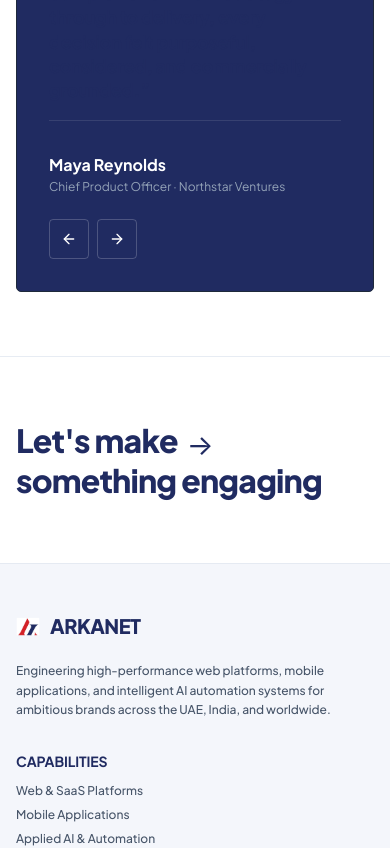
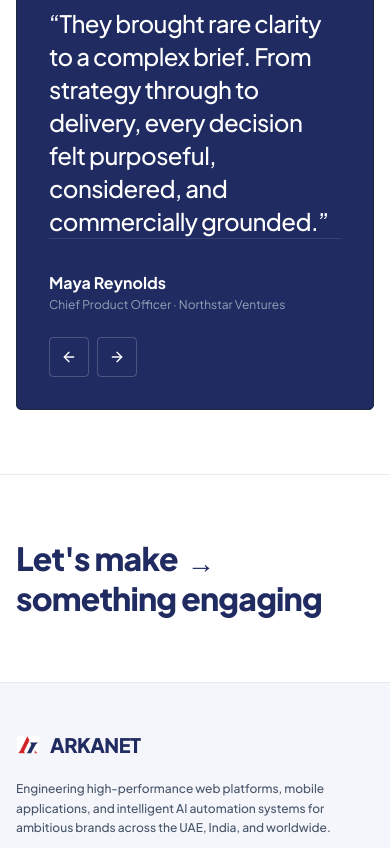
Before and after one commit to alishanea/arkanet-demo-, a Next.js app: page /about in a window 390 px wide. Shown: the part 4520-5368 px from the top of the page. Built offline with nearby package versions, Linux system fonts and the light colour scheme.

Commit message:
refactor(design-system): audit refinements for contrast, keyboard accessibility, reduced motion, card baselines, and font performance

```diff
--- a/src/app/globals.css
+++ b/src/app/globals.css
@@ -1,73 +1,72 @@
-@import url('https://fonts.googleapis.com/css2?family=Plus+Jakarta+Sans:wght@300;400;500;600;700;800&display=swap');
 @import "tailwindcss/base";
 @import "tailwindcss/components";
 @import "tailwindcss/utilities";
 
 :root {
-  --font-heading: 'Plus Jakarta Sans', -apple-system, BlinkMacSystemFont, sans-serif;
-  --font-sans: 'Plus Jakarta Sans', -apple-system, BlinkMacSystemFont, sans-serif;
+  --font-heading: var(--font-sans), 'Plus Jakarta Sans', -apple-system, BlinkMacSystemFont, sans-serif;
+  --font-sans: var(--font-sans), 'Plus Jakarta Sans', -apple-system, BlinkMacSystemFont, sans-serif;
   --brand-navy: #202B61;
 }
 
 @layer base {
   *, *::before, *::after {
-    font-family: 'Plus Jakarta Sans', -apple-system, BlinkMacSystemFont, sans-serif !important;
+    font-family: var(--font-sans), 'Plus Jakarta Sans', -apple-system, BlinkMacSystemFont, sans-serif;
   }
 
   button, input, select, textarea {
-    font-family: 'Plus Jakarta Sans', -apple-system, BlinkMacSystemFont, sans-serif !important;
+    font-family: var(--font-sans), 'Plus Jakarta Sans', -apple-system, BlinkMacSystemFont, sans-serif;
   }
 
   html {
-    font-family: 'Plus Jakarta Sans', -apple-system, BlinkMacSystemFont, sans-serif !important;
+    font-family: var(--font-sans), 'Plus Jakarta Sans', -apple-system, BlinkMacSystemFont, sans-serif;
     scroll-behavior: smooth;
   }
 
   body {
     @apply bg-[#f4f6fb] text-[#202B61] antialiased selection:bg-[#202B61] selection:text-white;
-    font-family: 'Plus Jakarta Sans', -apple-system, BlinkMacSystemFont, sans-serif !important;
+    font-family: var(--font-sans), 'Plus Jakarta Sans', -apple-system, BlinkMacSystemFont, sans-serif;
     line-height: 1.6;
     color: #202B61;
   }
 
-  /* ── LOCKED GLOBAL HEADING TYPOGRAPHY (NEVER COLLIDES, CONSISTENT SPACING & COLOR) ── */
+  /* ── LOCKED GLOBAL HEADING TYPOGRAPHY (PREVENTS COLLISION, BALANCED LINE-HEIGHTS) ── */
   h1 {
-    font-family: 'Plus Jakarta Sans', sans-serif !important;
-    font-size: clamp(32px, 5.2vw, 68px) !important;
-    font-weight: 800 !important;
-    line-height: 1.2 !important;
-    letter-spacing: -0.025em !important;
-    color: #202B61 !important;
+    font-family: var(--font-sans), 'Plus Jakarta Sans', sans-serif;
+    font-size: clamp(32px, 5.2vw, 68px);
+    font-weight: 800;
+    line-height: 1.2;
+    letter-spacing: -0.025em;
+    color: #202B61;
   }
 
   h2 {
-    font-family: 'Plus Jakarta Sans', sans-serif !important;
-    font-size: clamp(24px, 3.4vw, 44px) !important;
-    font-weight: 800 !important;
-    line-height: 1.25 !important;
-    letter-spacing: -0.02em !important;
-    color: #202B61 !important;
+    font-family: var(--font-sans), 'Plus Jakarta Sans', sans-serif;
+    font-size: clamp(24px, 3.4vw, 44px);
+    font-weight: 800;
+    line-height: 1.25;
+    letter-spacing: -0.02em;
+    color: #202B61;
   }
 
   h3 {
-    font-family: 'Plus Jakarta Sans', sans-serif !important;
-    font-size: clamp(18px, 2vw, 24px) !important;
-    font-weight: 700 !important;
-    line-height: 1.35 !important;
-    letter-spacing: -0.015em !important;
-    color: #202B61 !important;
+    font-family: var(--font-sans), 'Plus Jakarta Sans', sans-serif;
+    font-size: clamp(18px, 2vw, 24px);
+    font-weight: 700;
+    line-height: 1.35;
+    letter-spacing: -0.015em;
+    color: #202B61;
   }
 
   h4, h5, h6 {
-    font-family: 'Plus Jakarta Sans', sans-serif !important;
-    font-weight: 700 !important;
-    line-height: 1.4 !important;
-    letter-spacing: -0.01em !important;
-    color: #202B61 !important;
+    font-family: var(--font-sans), 'Plus Jakarta Sans', sans-serif;
+    font-weight: 700;
+    line-height: 1.4;
+    letter-spacing: -0.01em;
+    color: #202B61;
   }
 
   p {
-    font-family: 'Plus Jakarta Sans', sans-serif !important;
+    font-family: var(--font-sans), 'Plus Jakarta Sans', sans-serif;
     line-height: 1.65;
   }
 }
@@ -164,7 +163,25 @@
   .font-heading,
   .font-mono,
   .font-serif {
-    font-family: 'Plus Jakarta Sans', -apple-system, BlinkMacSystemFont, sans-serif !important;
+    font-family: var(--font-sans), 'Plus Jakarta Sans', -apple-system, BlinkMacSystemFont, sans-serif;
+  }
+
+  .focus-ring {
+    @apply focus-visible:outline-none focus-visible:ring-2 focus-visible:ring-[#202B61] focus-visible:ring-offset-2;
+  }
+}
+
+/* Accessibility: Respect Reduced Motion Preferences */
+@media (prefers-reduced-motion: reduce) {
+  *, *::before, *::after {
+    animation-duration: 0.01ms !important;
+    animation-iteration-count: 1 !important;
+    transition-duration: 0.01ms !important;
+    scroll-behavior: auto !important;
+  }
+  .animate-marquee {
+    animation: none !important;
+    transform: none !important;
   }
 }
 
--- a/src/components/about/AboutCTA.tsx
+++ b/src/components/about/AboutCTA.tsx
@@ -11,9 +11,17 @@ export function AboutCTA({ onOpenBooking }: AboutCTAProps) {
     <section className="relative z-20 bg-white text-[#202B61] py-16 sm:py-20 lg:py-24 px-4 sm:px-8 lg:px-12 text-left select-none border-t border-slate-200/80">
       <div className="max-w-7xl mx-auto space-y-4 sm:space-y-8">
         <div
-          className="group cursor-pointer inline-block outline-none focus:outline-none focus-visible:outline-none focus:ring-0 active:outline-none select-none"
+          className="group cursor-pointer inline-block rounded-xl focus-visible:outline-none focus-visible:ring-2 focus-visible:ring-[#202B61] focus-visible:ring-offset-4 select-none"
           onClick={onOpenBooking}
+          onKeyDown={(e) => {
+            if (e.key === "Enter" || e.key === " ") {
+              e.preventDefault();
+              onOpenBooking();
+            }
+          }}
           tabIndex={0}
+          role="button"
+          aria-label="Start a project: Let's make something engaging"
         >
           <h2 className="hero-h1 text-[#202B61]">
             <span>Let&apos;s make</span>
--- a/src/components/home/OurProcess.tsx
+++ b/src/components/home/OurProcess.tsx
@@ -104,19 +104,23 @@ const ProcessCard: React.FC<{ step: ProcessStep; index: number; total: number }>
           style={{ y: textY }}
           className="flex flex-col justify-between space-y-5 sm:space-y-7"
         >
-          {/* Top: Large Step Number */}
+          {/* Top: Large Step Number (Accessible Semantic Association) */}
           <div>
-            <span className="font-heading text-4xl sm:text-5xl lg:text-6xl font-extrabold text-[#202B61]/25 select-none leading-none tracking-tight block">
+            <span
+              aria-hidden="true"
+              className="font-heading text-4xl sm:text-5xl lg:text-6xl font-extrabold text-[#202B61]/35 select-none leading-none tracking-tight block"
+            >
               {step.stepNumber}
             </span>
           </div>
 
-          {/* Title & Description (Exact 18 words each) */}
+          {/* Title & Description */}
           <div className="space-y-2 sm:space-y-3">
             <h3 className="text-2xl sm:text-3xl lg:text-4xl font-extrabold font-heading text-[#202B61] tracking-tight">
+              <span className="sr-only">Step {step.stepNumber}: </span>
               {step.title}
             </h3>
-            <p className="font-sans text-slate-600 text-sm sm:text-base leading-relaxed max-w-xl font-normal">
+            <p className="font-sans text-slate-700 text-sm sm:text-base leading-relaxed max-w-xl font-normal">
               {step.body}
             </p>
           </div>
--- a/src/components/home/StudioPhilosophy.tsx
+++ b/src/components/home/StudioPhilosophy.tsx
@@ -50,14 +50,14 @@ export const StudioPhilosophy: React.FC<StudioPhilosophyProps> = () => {
               </p>
             </div>
 
-            {/* Clean CTA Button */}
+            {/* Clean CTA Button with Accessible Contrast */}
             <div className="pt-2">
               <Link
                 href="/about"
-                className="group inline-flex items-center gap-2 text-xs sm:text-sm font-semibold font-sans text-slate-500 hover:text-[#202B61] transition-colors"
+                className="group inline-flex items-center gap-2 text-xs sm:text-sm font-semibold font-sans text-[#202B61]/80 hover:text-[#202B61] transition-colors rounded-sm focus-visible:outline-none focus-visible:ring-2 focus-visible:ring-[#202B61] focus-visible:ring-offset-2"
               >
                 <span>About Us</span>
-                <ArrowRight className="w-3.5 h-3.5 transition-transform duration-200 group-hover:translate-x-1 text-slate-400 group-hover:text-[#202B61]" />
+                <ArrowRight className="w-3.5 h-3.5 transition-transform duration-200 group-hover:translate-x-1 text-[#202B61]/60 group-hover:text-[#202B61]" />
               </Link>
             </div>
           </div>
--- a/src/components/layout/Header.tsx
+++ b/src/components/layout/Header.tsx
@@ -250,7 +250,10 @@ export const Header: React.FC<HeaderProps> = ({ onOpenBooking }) => {
                 <button
                   type="button"
                   onClick={toggleCapabilities}
-                  className="relative rounded-full font-sans font-bold text-xs lg:text-sm px-4 py-2 transition-colors shrink-0 flex items-center justify-center gap-1.5 cursor-pointer select-none"
+                  aria-expanded={activeMenu === "services"}
+                  aria-haspopup="menu"
+                  aria-label="Toggle capabilities dropdown menu"
+                  className="relative rounded-full font-sans font-bold text-xs lg:text-sm px-4 py-2 transition-colors shrink-0 flex items-center justify-center gap-1.5 cursor-pointer select-none focus-visible:outline-none focus-visible:ring-2 focus-visible:ring-[#202B61] focus-visible:ring-offset-2"
                 >
                   <span
                     className={`relative z-10 flex items-center gap-1.5 transition-colors duration-200 ${
@@ -366,8 +369,9 @@ export const Header: React.FC<HeaderProps> = ({ onOpenBooking }) => {
               <button
                 type="button"
                 onClick={() => setMobileMenuOpen(!mobileMenuOpen)}
-                className="md:hidden p-2 rounded-full text-slate-800 hover:bg-slate-100 transition-colors cursor-pointer"
-                aria-label="Toggle navigation menu"
+                className="md:hidden p-2 rounded-full text-slate-800 hover:bg-slate-100 transition-colors cursor-pointer focus-visible:outline-none focus-visible:ring-2 focus-visible:ring-[#202B61] focus-visible:ring-offset-2"
+                aria-label={mobileMenuOpen ? "Close navigation menu" : "Open navigation menu"}
+                aria-expanded={mobileMenuOpen}
               >
                 {mobileMenuOpen ? <X className="w-6 h-6" /> : <Menu className="w-6 h-6" />}
               </button>
```
Also changed, not shown: src/components/home/InteractiveShowcaseGrid.tsx (+6 -6 lines), src/components/home/WhatsNewSection.tsx (+25 -13 lines).
